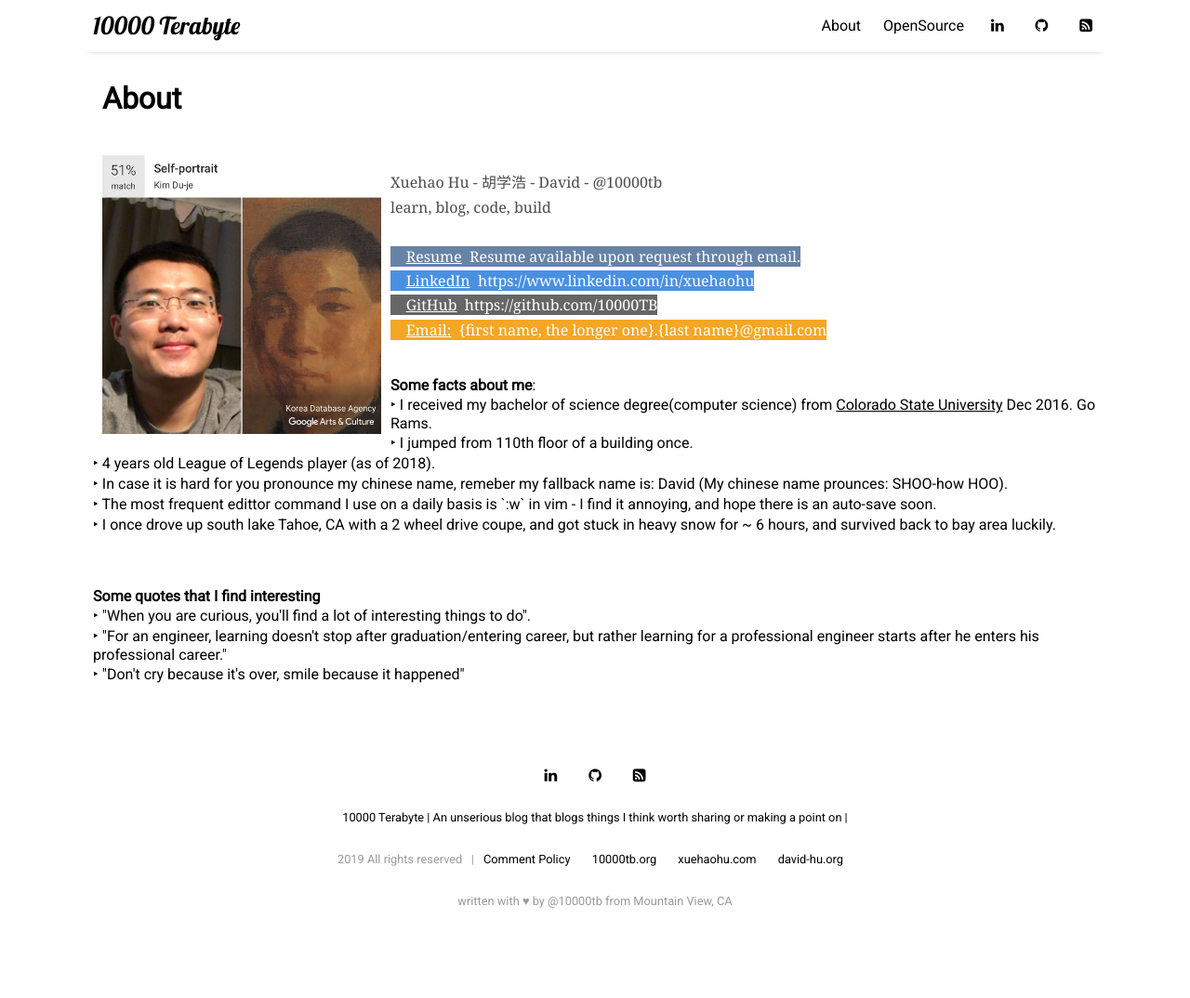
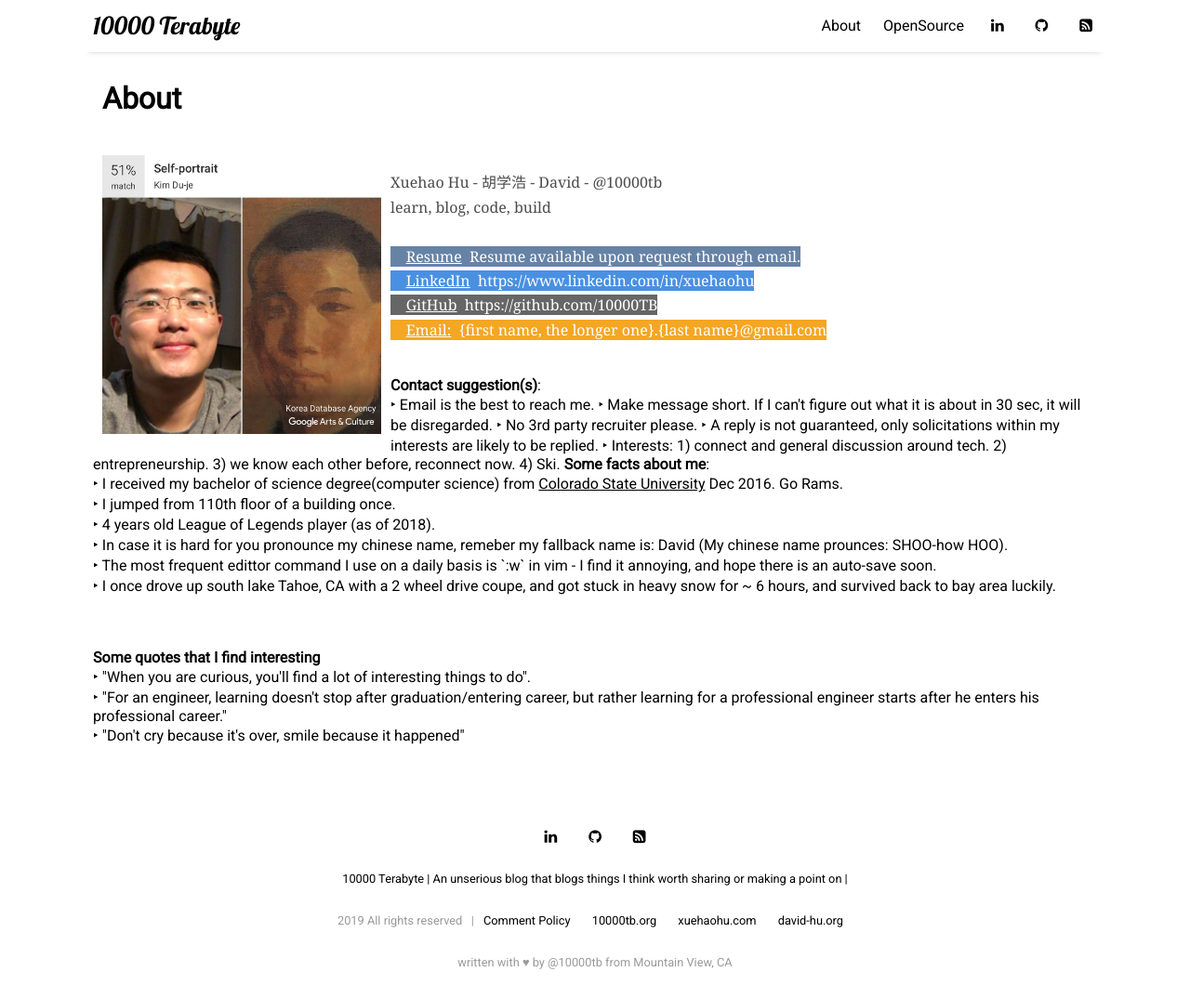
Before and after one commit to 10000TB/10000TB.github.io, a Jekyll site: the page built from pages/about.html, in a window 1280 px wide and 1074 px high. Shown: the whole window at 93% size. Built offline with Jekyll 4.4.1, drawn with Linux system fonts in a browser that asks for light colours; nearby versions of some CDN libraries.

Commit message:
[pages/about] add contact details.

```diff
--- a/pages/about.html
+++ b/pages/about.html
@@ -13,6 +13,13 @@ title: About
 <p style="margin-top: 15px;position: relative;padding-top: 5px;">
 </p>
 
+<Strong>Contact suggestion(s)</Strong>:
+<br/>
+‣ Email is the best to reach me.
+‣ Make message short. If I can't figure out what it is about in 30 sec, it will be disregarded.
+‣ No 3rd party recruiter please.
+‣ A reply is not guaranteed, only solicitations within my interests are likely to be replied.
+‣ Interests: 1) connect and general discussion around tech. 2) entrepreneurship. 3) we know each other before, reconnect now. 4) Ski.
 
 <Strong>Some facts about me</Strong>:
 <br/>
```
